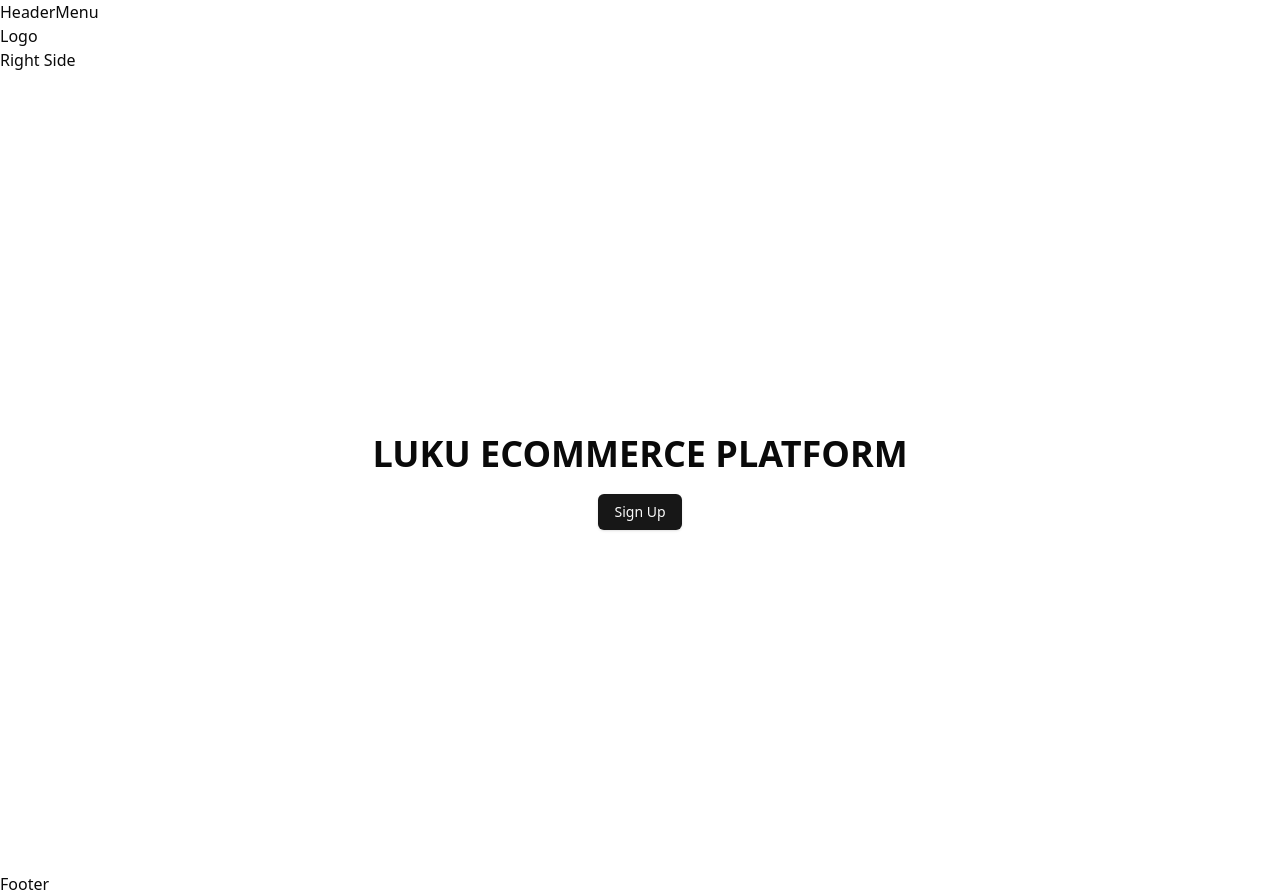
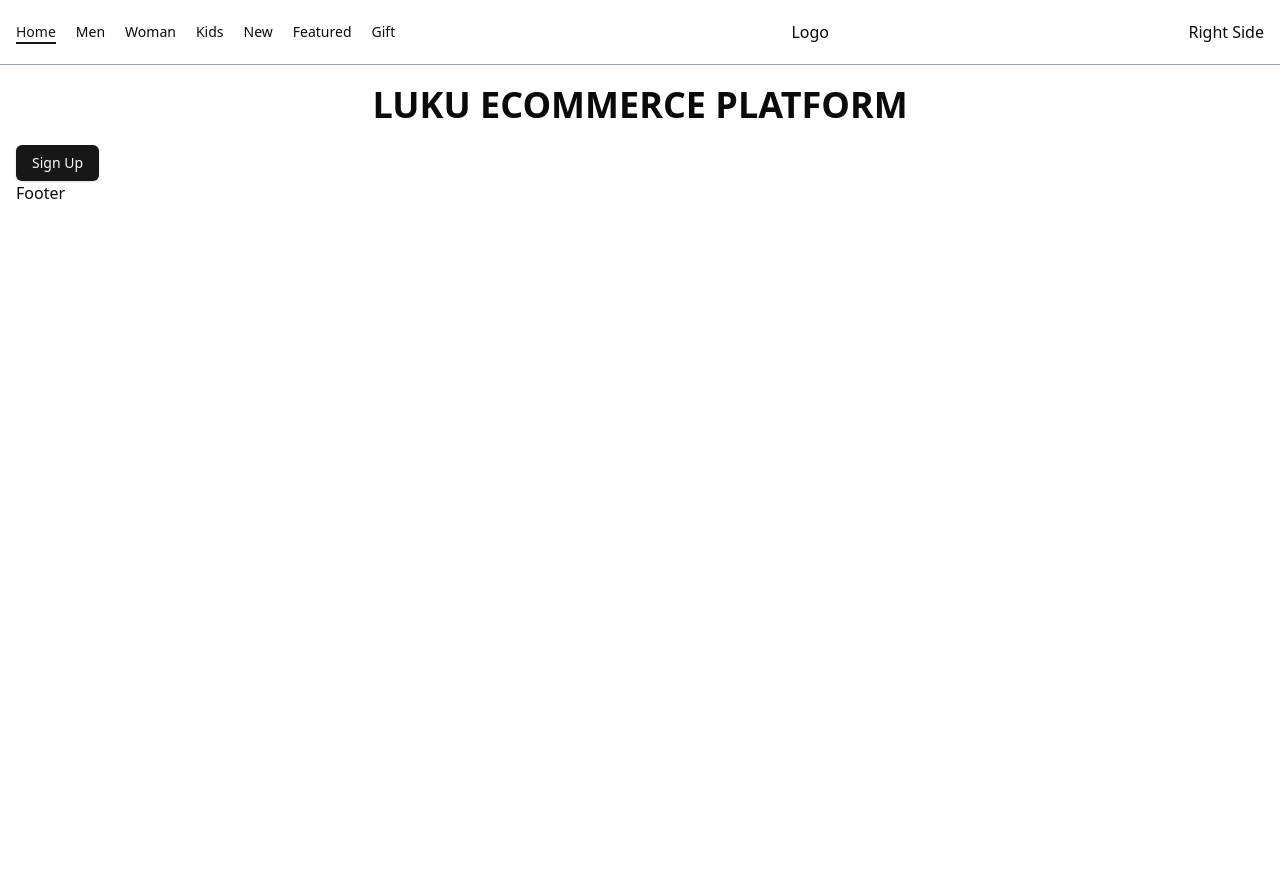
Before and after one commit to ericknjogu/luku, a Next.js app: page / in a window 1280 px wide. After the commit the page ends 800 px from the top, so only its background shows below. Built offline with nearby package versions, Linux system fonts and the light colour scheme.

Commit message:
header menu

```diff
--- a/src/app/globals.css
+++ b/src/app/globals.css
@@ -27,7 +27,7 @@
     --chart-3: 197 37% 24%;
     --chart-4: 43 74% 66%;
     --chart-5: 27 87% 67%;
-    --radius: 0.5rem
+    --radius: 0.5rem;
   }
   .dark {
     --background: 0 0% 3.9%;
@@ -53,7 +53,7 @@
     --chart-2: 160 60% 45%;
     --chart-3: 30 80% 55%;
     --chart-4: 280 65% 60%;
-    --chart-5: 340 75% 55%
+    --chart-5: 340 75% 55%;
   }
 }
 @layer base {
@@ -63,4 +63,7 @@
   body {
     @apply bg-background text-foreground;
   }
+  .hoverEffect {
+    @apply transition-all ease-in-out duration-300 cursor-pointer;
+  }
 }
--- a/src/app/page.tsx
+++ b/src/app/page.tsx
@@ -1,14 +1,17 @@
+import Container from "@/components/Container";
 import { Button } from "@/components/ui/button";
 
 export default function Home() {
   return (
-    <div className="flex flex-col items-center justify-center h-screen">
+    <div>
+      <Container>
         <div className="text-center mt-5 mb-5 text-4xl font-bold uppercase">
           Luku Ecommerce Platform
         </div>
         <div>
           <Button>Sign Up</Button>
         </div>
+      </Container>
     </div>
   );
 }
--- /dev/null
+++ b/src/components/Container.tsx
@@ -0,0 +1,14 @@
+import { cn } from "@/lib/utils";
+
+interface Props {
+  children: React.ReactNode;
+  className?: string;
+}
+
+export default function Container({ children, className }: Props) {
+  return (
+    <div className={cn("max-w-screen-xl mx-auto px-4", className)}>
+      {children}
+    </div>
+  );
+}
--- a/src/components/Footer.tsx
+++ b/src/components/Footer.tsx
@@ -1,5 +1,10 @@
 import React from "react";
+import Container from "./Container";
 
 export default function Footer() {
-  return <div>Footer</div>;
+  return (
+    <footer>
+      <Container>Footer</Container>
+    </footer>
+  );
 }
--- a/src/components/Header.tsx
+++ b/src/components/Header.tsx
@@ -1,13 +1,16 @@
 import React from "react";
 import HeaderMenu from "./HeaderMenu";
 import Logo from "./Logo";
+import Container from "./Container";
 
 export default function Header() {
   return (
-    <div>
-      <HeaderMenu />
-      <Logo />
-      <div>Right Side</div>
-    </div>
+    <header className="bg-white border-b border-b-gray-400 py-5">
+      <Container className="flex items-center justify-between gap-7 text-lightColor">
+        <HeaderMenu />
+        <Logo />
+        <div>Right Side</div>
+      </Container>
+    </header>
   );
 }
--- a/src/components/HeaderMenu.tsx
+++ b/src/components/HeaderMenu.tsx
@@ -1,5 +1,35 @@
+"use client";
+import { headerData } from "@/constants";
+import Link from "next/link";
+import { usePathname } from "next/navigation";
 import React from "react";
 
 export default function HeaderMenu() {
-  return <div>HeaderMenu</div>;
+  const pathname = usePathname();
+  console.log(pathname);
+
+  return (
+    <div className="hidden md:inline-flex w-1/3 items-center gap-5 text-sm capitalize ">
+      {headerData.map((item) => (
+        <Link
+          key={item.title}
+          href={item.href}
+          className={`hover:text-darkColor hoverEffect relative group ${
+            pathname === item?.href && "text-darkColor"
+          }`}>
+          {item?.title}
+          <span
+            className={`absolute -bottom-0.5 left-1/2 w-0 h-0.5 bg-darkColor hoverEffect group-hover:w-1/2 group-hover:left-0 ${
+              pathname === item?.href && "w-1/2"
+            }`}
+          />
+          <span
+            className={`absolute -bottom-0.5 right-1/2 w-0 h-0.5 bg-darkColor hoverEffect group-hover:w-1/2 group-hover:right-0 ${
+              pathname === item?.href && "w-1/2"
+            } `}
+          />
+        </Link>
+      ))}
+    </div>
+  );
 }
--- /dev/null
+++ b/src/constants/index.ts
@@ -0,0 +1,30 @@
+export const headerData = [
+  {
+    title: "Home",
+    href: "/",
+  },
+  {
+    title: "Men",
+    href: "/men",
+  },
+  {
+    title: "Woman",
+    href: "/woman",
+  },
+  {
+    title: "Kids",
+    href: "/Kids",
+  },
+  {
+    title: "New",
+    href: "/new",
+  },
+  {
+    title: "Featured",
+    href: "/featured",
+  },
+  {
+    title: "Gift",
+    href: "/gift",
+  },
+];
--- a/tailwind.config.ts
+++ b/tailwind.config.ts
@@ -10,75 +10,84 @@ export default {
   theme: {
     extend: {
       colors: {
-  			background: 'hsl(var(--background))',
-  			foreground: 'hsl(var(--foreground))',
+        // my custom colors start
+        darkColor: "#151515",
+        lightColor: "#5252b",
+        lightOrange: "#fca99b",
+        darkblue: "#6c7fd8",
+        lightBlue: "#7688DB",
+        darkText: "#686e7d",
+        lightBg: "#f8f8fB",
+        //custom color end
+        background: "hsl(var(--background))",
+        foreground: "hsl(var(--foreground))",
         card: {
-  				DEFAULT: 'hsl(var(--card))',
-  				foreground: 'hsl(var(--card-foreground))'
+          DEFAULT: "hsl(var(--card))",
+          foreground: "hsl(var(--card-foreground))",
         },
         popover: {
-  				DEFAULT: 'hsl(var(--popover))',
-  				foreground: 'hsl(var(--popover-foreground))'
+          DEFAULT: "hsl(var(--popover))",
+          foreground: "hsl(var(--popover-foreground))",
         },
         primary: {
-  				DEFAULT: 'hsl(var(--primary))',
-  				foreground: 'hsl(var(--primary-foreground))'
+          DEFAULT: "hsl(var(--primary))",
+          foreground: "hsl(var(--primary-foreground))",
         },
         secondary: {
-  				DEFAULT: 'hsl(var(--secondary))',
-  				foreground: 'hsl(var(--secondary-foreground))'
+          DEFAULT: "hsl(var(--secondary))",
+          foreground: "hsl(var(--secondary-foreground))",
         },
         muted: {
-  				DEFAULT: 'hsl(var(--muted))',
-  				foreground: 'hsl(var(--muted-foreground))'
+          DEFAULT: "hsl(var(--muted))",
+          foreground: "hsl(var(--muted-foreground))",
         },
         accent: {
-  				DEFAULT: 'hsl(var(--accent))',
-  				foreground: 'hsl(var(--accent-foreground))'
+          DEFAULT: "hsl(var(--accent))",
+          foreground: "hsl(var(--accent-foreground))",
         },
         destructive: {
-  				DEFAULT: 'hsl(var(--destructive))',
-  				foreground: 'hsl(var(--destructive-foreground))'
+          DEFAULT: "hsl(var(--destructive))",
+          foreground: "hsl(var(--destructive-foreground))",
         },
-  			border: 'hsl(var(--border))',
-  			input: 'hsl(var(--input))',
-  			ring: 'hsl(var(--ring))',
+        border: "hsl(var(--border))",
+        input: "hsl(var(--input))",
+        ring: "hsl(var(--ring))",
         chart: {
-  				'1': 'hsl(var(--chart-1))',
-  				'2': 'hsl(var(--chart-2))',
-  				'3': 'hsl(var(--chart-3))',
-  				'4': 'hsl(var(--chart-4))',
-  				'5': 'hsl(var(--chart-5))'
-  			}
+          "1": "hsl(var(--chart-1))",
+          "2": "hsl(var(--chart-2))",
+          "3": "hsl(var(--chart-3))",
+          "4": "hsl(var(--chart-4))",
+          "5": "hsl(var(--chart-5))",
+        },
       },
       borderRadius: {
-  			lg: 'var(--radius)',
-  			md: 'calc(var(--radius) - 2px)',
-  			sm: 'calc(var(--radius) - 4px)'
+        lg: "var(--radius)",
+        md: "calc(var(--radius) - 2px)",
+        sm: "calc(var(--radius) - 4px)",
       },
       keyframes: {
-  			'accordion-down': {
+        "accordion-down": {
           from: {
-  					height: '0'
+            height: "0",
           },
           to: {
-  					height: 'var(--radix-accordion-content-height)'
-  				}
+            height: "var(--radix-accordion-content-height)",
           },
-  			'accordion-up': {
+        },
+        "accordion-up": {
           from: {
-  					height: 'var(--radix-accordion-content-height)'
+            height: "var(--radix-accordion-content-height)",
           },
           to: {
-  					height: '0'
-  				}
-  			}
+            height: "0",
+          },
+        },
       },
       animation: {
-  			'accordion-down': 'accordion-down 0.2s ease-out',
-  			'accordion-up': 'accordion-up 0.2s ease-out'
-  		}
-  	}
+        "accordion-down": "accordion-down 0.2s ease-out",
+        "accordion-up": "accordion-up 0.2s ease-out",
+      },
+    },
   },
   plugins: [require("tailwindcss-animate")],
 } satisfies Config;
```
Lines whose indentation alone changed are shown as unchanged.
